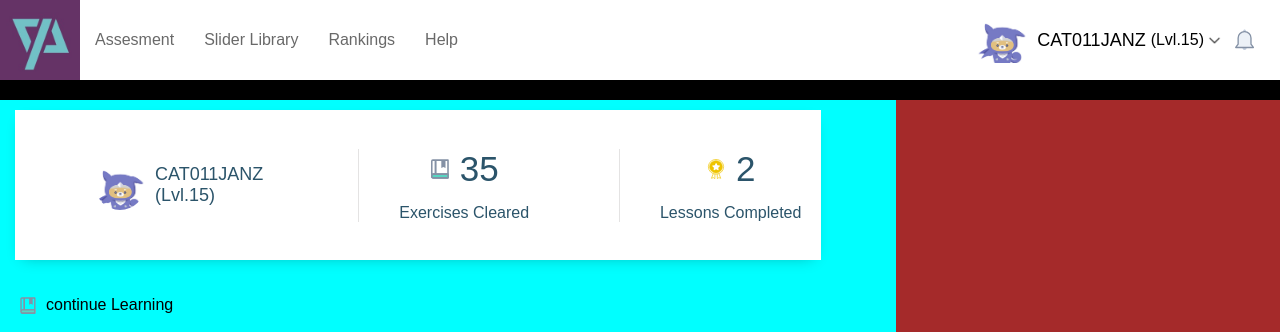
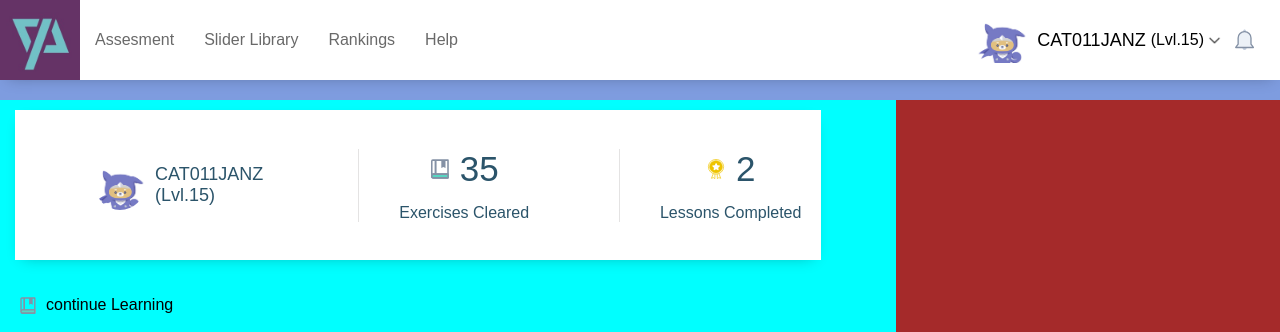
Before and after one commit to XhenaTegulwa/Progate, a plain HTML site: page index.html in a window 1280 px wide. Shown: the top 332 px of the page. Drawn offline with Linux system fonts and the light colour scheme.

Commit message:
changed background

```diff
--- a/CSS/index.css
+++ b/CSS/index.css
@@ -5,7 +5,7 @@
     box-sizing: border-box;
   }
 body {
-    background-color: black;
+    background-color: rgb(126, 156, 223);
     font-family: sans-serif;
 }
 
```
